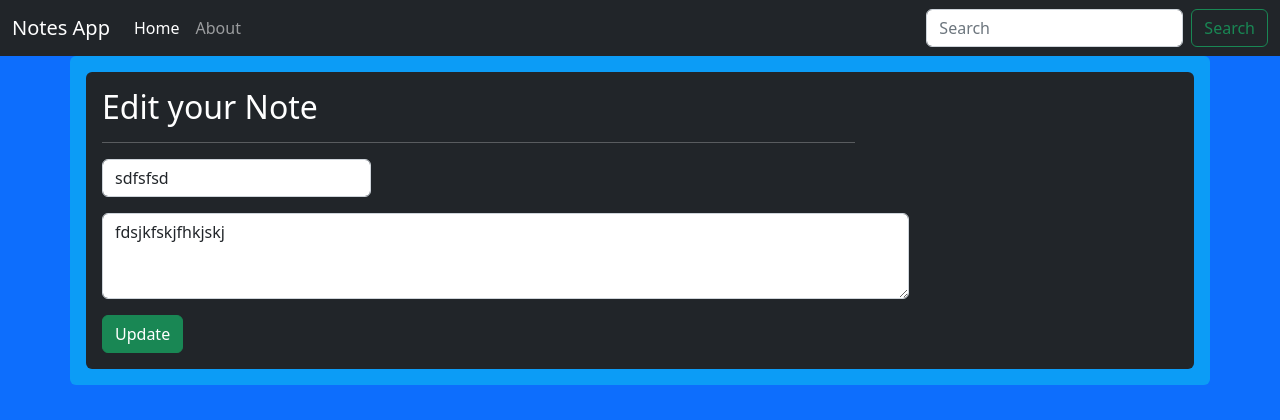
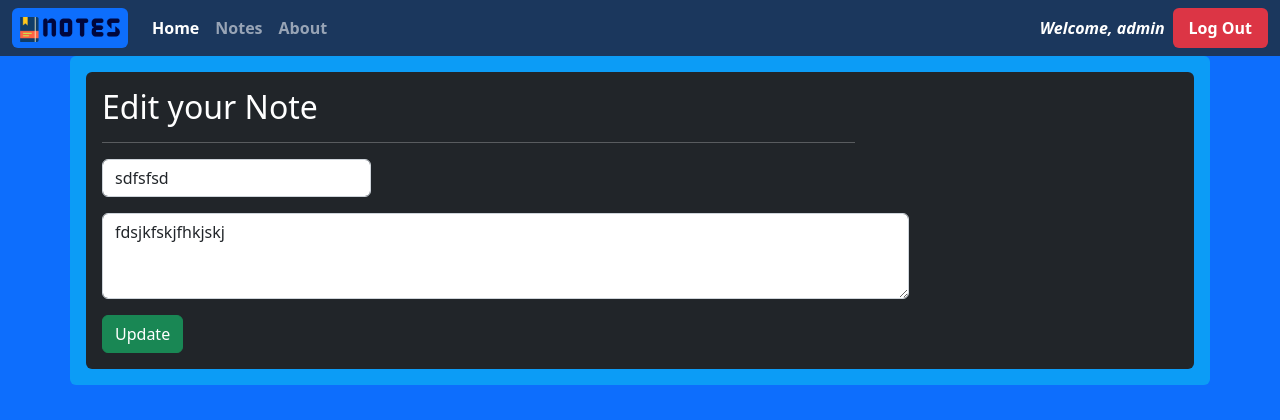
Before and after one commit to blaze1402/NotesApp, a Flask app: page /edit/1 in a window 1280 px wide. Shown: the top 420 px of the page. Run offline with Flask 2, Linux system fonts and the light colour scheme; a user stored in the database is signed in; data comes from the database, SQL or seed files in the repository; both versions use the stored data as it was after the commit.

Commit message:
Improved Nav bar and login password encryption

```diff
--- a/notes/__init__.py
+++ b/notes/__init__.py
@@ -1,13 +1,14 @@
 from flask import Flask
 from flask_sqlalchemy import SQLAlchemy
 from flask_login import LoginManager
+from flask_bcrypt import Bcrypt
 
 app = Flask(__name__)
 app.config["SQLALCHEMY_DATABASE_URI"] = "sqlite:///notes.db"
 app.config["SQLALCHEMY_TRACK_MODIFICATIONS"] = False
 app.config["SECRET_KEY"] = "135d77340c66b6df976c29df"
 db = SQLAlchemy(app)
-
+bcrypt=Bcrypt(app)
 login_manager=LoginManager(app)
 login_manager.login_view='login_page'
 login_manager.login_message_category='info'
--- a/notes/routes.py
+++ b/notes/routes.py
@@ -34,7 +34,7 @@ def register_page():
     if form.validate_on_submit():
         create_user=User(username=form.username.data,
                          email=form.email.data,
-                         password_hash=form.password.data)
+                         password=form.password.data)
         db.session.add(create_user)
         db.session.commit()
         login_user(create_user)
@@ -54,8 +54,7 @@ def login_page():
     form = LoginForm()
     if form.validate_on_submit():
         attempted_user=User.query.filter_by(username=form.username.data).first()
-        attempted_password=User.query.filter_by(password_hash=form.password.data).first()
-        if attempted_user and attempted_password:
+        if attempted_user and attempted_user.check_password_correction(attempted_password=form.password.data):
             login_user(attempted_user)
             flash(f'You have been successfully logged in as {attempted_user.username}!', category='success')
             return redirect(url_for('index_page'))
@@ -68,7 +67,7 @@ def login_page():
 def logout_page():
     logout_user()
     flash(f'You have been logged out!', category='info')
-    return redirect(url_for('index_page'))
+    return redirect(url_for('login_page'))
 
 
 @app.route("/edit/<int:sno>", methods=["GET", "POST"])
--- a/notes/templates/base.html
+++ b/notes/templates/base.html
@@ -12,9 +12,10 @@
 </head>
 
 <body class="bg-primary text-bg-dark">
-    <nav class="navbar navbar-expand navbar-dark bg-dark">
+    <nav class="navbar navbar-expand navbar-dark bg-dark bg-opacity-75">
         <div class="container-fluid">
-            <a class="navbar-brand" href="{{url_for('index_page')}}">Notes App</a>
+            <a class="navbar-brand bg-primary px-2 rounded" href="{{url_for('index_page')}}"><img
+                    src="{{url_for('static', filename='brand.png')}}" alt="brand logo" width="100"></a>
             <button class="navbar-toggler" type="button" data-bs-toggle="collapse"
                 data-bs-target="#navbarSupportedContent" aria-controls="navbarSupportedContent" aria-expanded="false"
                 aria-label="Toggle navigation">
@@ -23,16 +24,42 @@
             <div class="collapse navbar-collapse" id="navbarSupportedContent">
                 <ul class="navbar-nav me-auto mb-2 mb-lg-0">
                     <li class="nav-item">
-                        <a class="nav-link active" aria-current="page" href="{{url_for('index_page')}}">Home</a>
+                        <a class="nav-link active fw-bolder" aria-current="page"
+                            href="{{url_for('index_page')}}">Home</a>
                     </li>
                     <li class="nav-item">
+                        <a class="nav-link fw-bolder" href="#">Notes</a>
+                    </li>
+                    <li class="nav-item fw-bolder">
                         <a class="nav-link" href="#">About</a>
                     </li>
                 </ul>
-                <form class="d-flex" role="search">
-                    <input class="form-control me-2" type="search" placeholder="Search" aria-label="Search">
-                    <button class="btn btn-outline-success" type="submit">Search</button>
-                </form>
+                {% if current_user.is_authenticated %}
+                <ul class="navbar-nav">
+                    <!-- <form class="d-flex" role="search">
+                        <input class="form-control me-2" type="search" placeholder="Search" aria-label="Search">
+                        <button class="btn btn-outline-success" type="submit">Search</button>
+                    </form> -->
+                    <li class="nav-item">
+                        <a class="nav-link disabled"
+                            style="font-weight: bolder; font-style: italic; color: white;">Welcome,
+                            {{current_user.username}}</a>
+                    </li>
+                    <li class="nav-item fw-bolder">
+                        <a class="nav-link bg-danger text-white px-3 rounded" href="{{ url_for('logout_page') }}">Log
+                            Out</a>
+                    </li>
+                </ul>
+                {% else %}
+                <ul class="navbar-nav">
+                    <li class="nav-item fw-bolder">
+                        <a class="nav-link" href="{{ url_for('login_page') }}">Login</a>
+                    </li>
+                    <li class="nav-item fw-bolder">
+                        <a class="nav-link" href="{{ url_for('register_page') }}">Register</a>
+                    </li>
+                </ul>
+                {% endif %}
             </div>
         </div>
     </nav>
```
Also changed, not shown: notes/models.py (+16 -1 lines), notes/notes.db, notes/static/brand.png (added).
